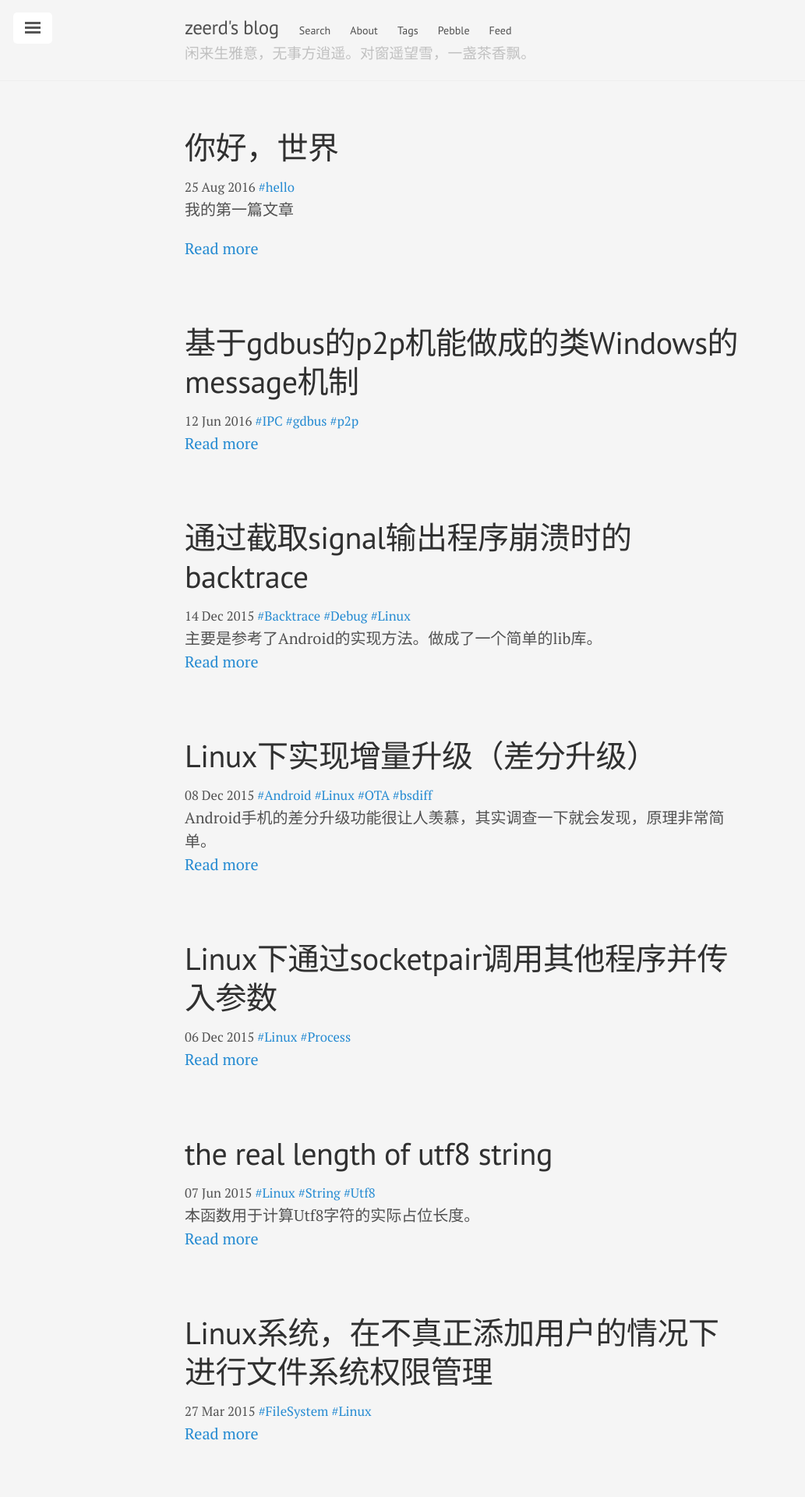
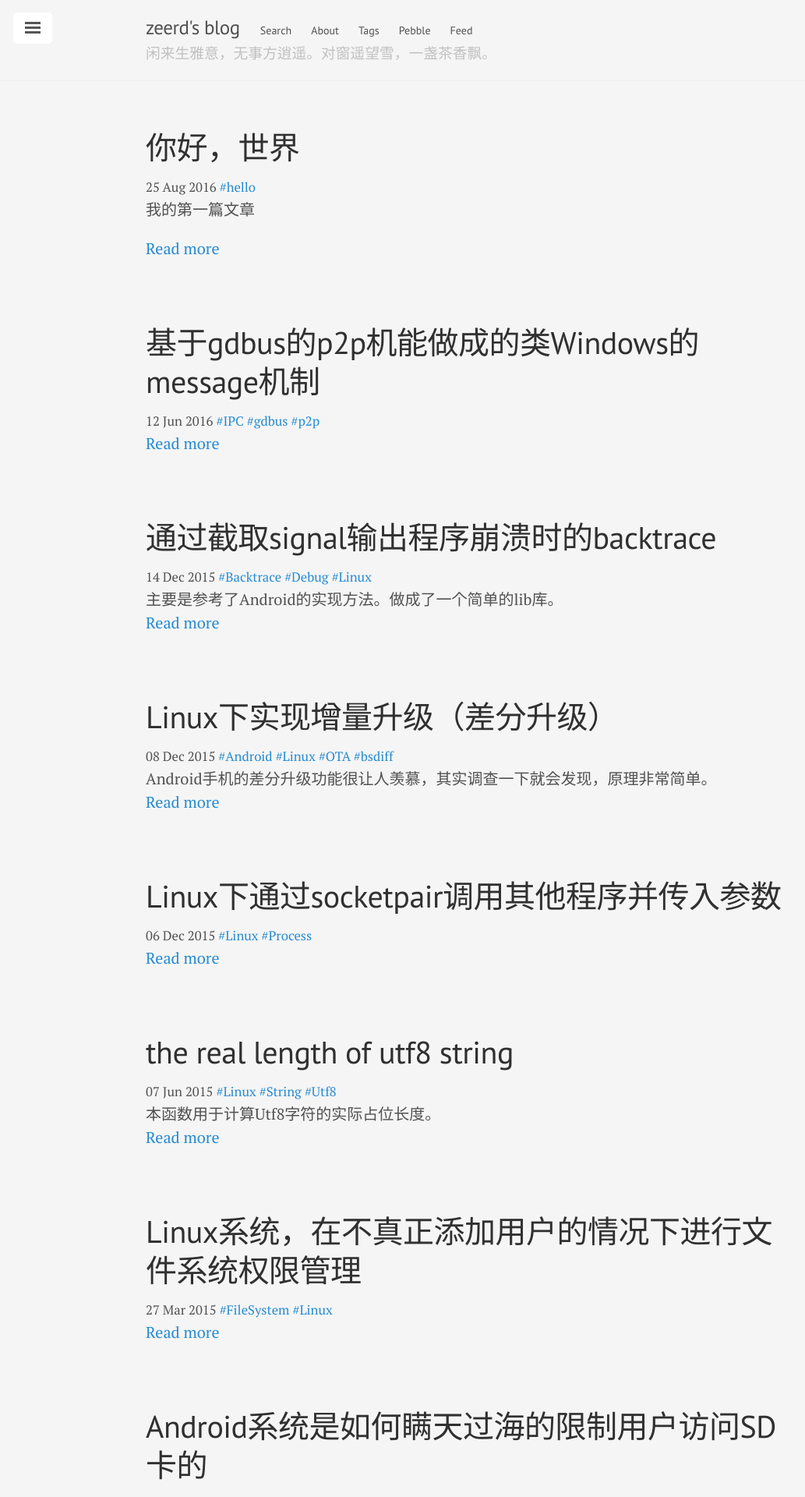
Before and after one commit to zeerd/zeerd.github.io, a Jekyll site: the page built from index.html, in a window 1280 px wide. Shown: the top 1920 px of the page at 78% size, without its empty margins (43-1076 px from the left). Built offline with Jekyll 4.4.1, drawn with Linux system fonts in a browser that asks for light colours; the list of posts is cut into pages by our own code.

Commit message:
for 80 chars in one line

```diff
--- a/public/css/lanyon.css
+++ b/public/css/lanyon.css
@@ -94,7 +94,7 @@ h1, h2, h3, h4, h5, h6 {
 }
 @media (min-width: 56em) {
   .container {
-    max-width: 38rem;
+    max-width: 43rem;
   }
 }
 
```
